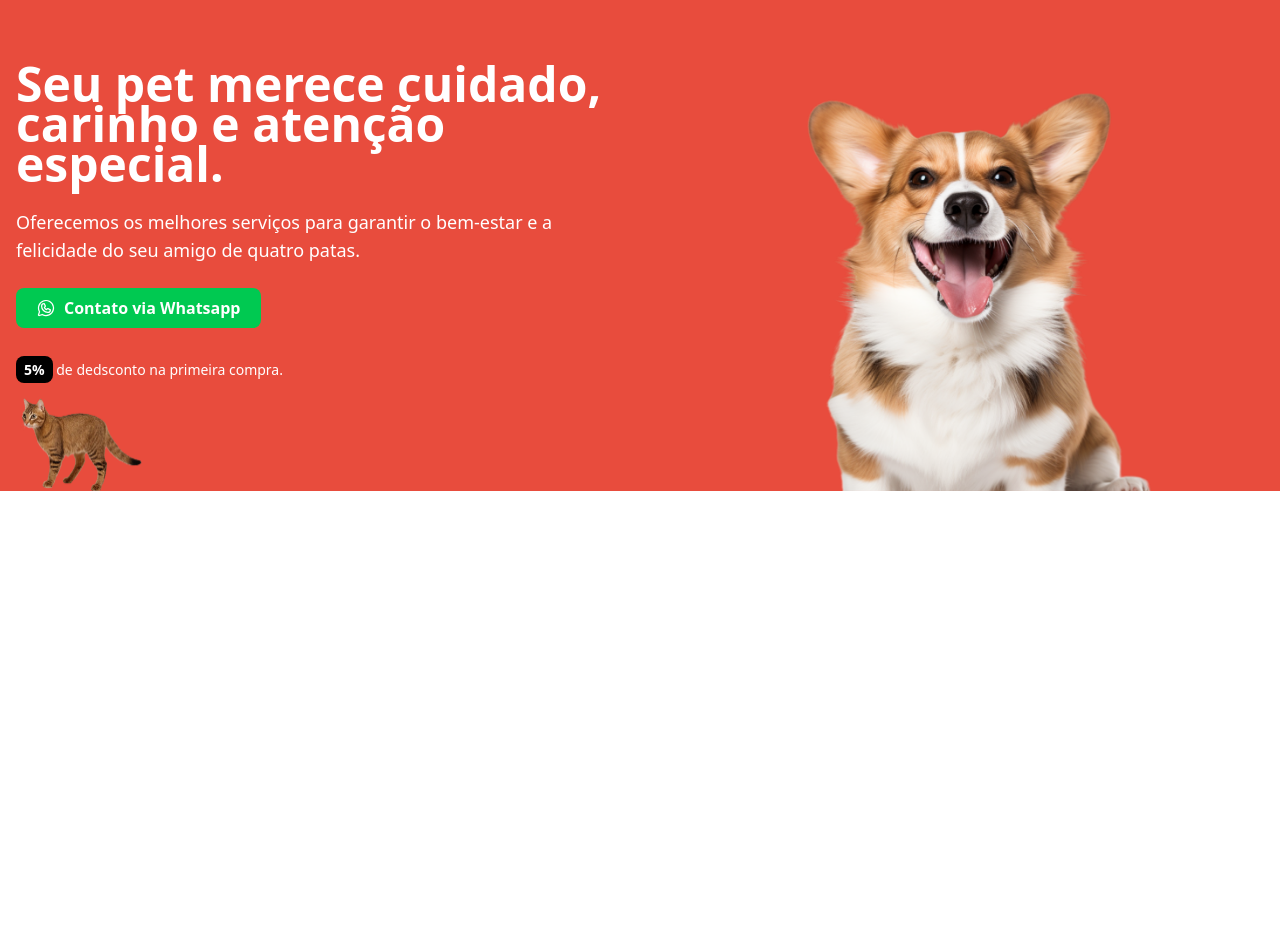
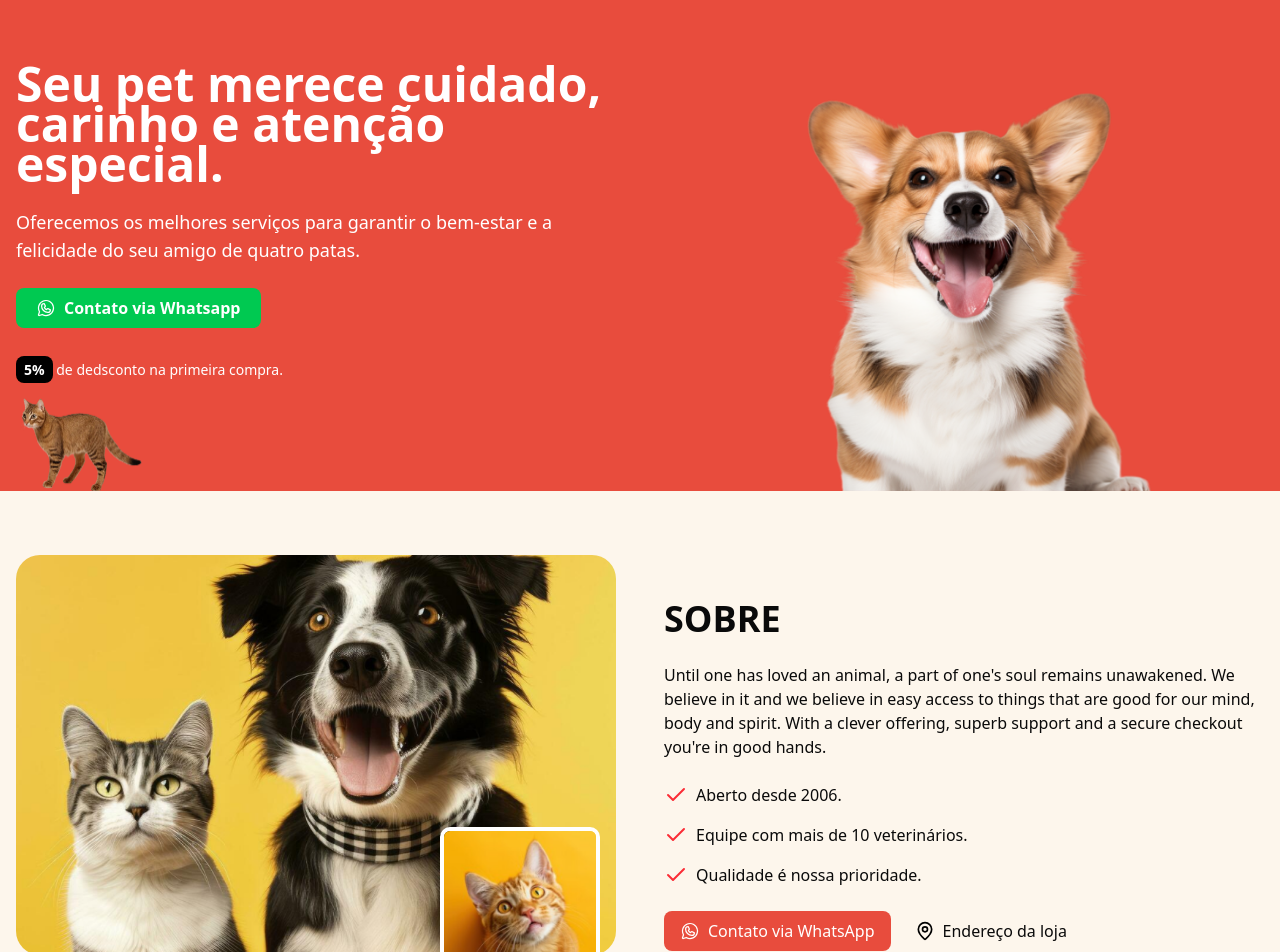
Before and after one commit to Dyego27/PetShop, a Next.js app in the folder petshop/: page / in a window 1280 px wide. Shown: the top 952 px of the page. Before the commit the page ends 800 px from the top, so only its background shows below. Built offline with nearby package versions, Linux system fonts and the light colour scheme.

Commit message:
section about feita

```diff
--- /dev/null
+++ b/petshop/src/app/_components/about.tsx
@@ -0,0 +1,88 @@
+import Image from "next/image";
+import about1Img from '../../../public/about-1.png'
+import about2Img from '../../../public/about-2.png'
+import { Check, MapPin } from "lucide-react";
+import { WhatsappLogoIcon } from "@phosphor-icons/react/dist/ssr";
+
+export function About() {
+  return (
+    <section className="bg-[#FDF6ec] py-16">
+      <div className="container px-4 mx-auto">
+
+        <div className="grid grid-cols-1 lg:grid-cols-2 gap-12 items-center">
+
+          <div className="relative" data-aos="fade-up-right" data-aos-delay="300">
+
+            <div className="relative w-full h-[400px] rounded-3xl overflow-hidden">
+              <Image
+                src={about1Img}
+                alt="Foto do cachorro"
+                fill
+                quality={100}
+                className="object-cover hover:scale-110 duration-300"
+                priority
+              />
+            </div>
+
+            <div className="absolute w-40 h-40 right-4 -bottom-8 border-4 overflow-hidden rounded-lg border-white">
+              <Image
+                src={about2Img}
+                alt="Foto do cachorro 2"
+                fill
+                quality={100}
+                priority
+              />
+            </div>
+
+          </div>
+
+          <div className="space-y-6 mt-10" data-aos="fade-up-left" data-aos-delay="300">
+            <h2 className="text-4xl font-bold">SOBRE</h2>
+
+            <p>
+              Until one has loved an animal, a part of one's soul remains unawakened. We believe in it and we believe in easy access to things that are good for our mind, body and spirit. With a clever offering, superb support and a secure checkout you're in good hands.
+            </p>
+
+            <ul className="space-y-4">
+              <li className="flex items-center gap-2">
+                <Check className="text-red-500" />
+                Aberto desde 2006.
+              </li>
+              <li className="flex items-center gap-2">
+                <Check className="text-red-500" />
+                Equipe com mais de 10 veterinários.
+              </li>
+              <li className="flex items-center gap-2">
+                <Check className="text-red-500" />
+                Qualidade é nossa prioridade.
+              </li>
+            </ul>
+
+            <div className="flex gap-2">
+              <a
+                target='_blank'
+                href={`https://wa.me/556799998800?text=Olá vim pelo site e gostaria de mais informações`}
+                className="bg-[#E84C3D] text-white flex items-center justify-center w-fit gap-2 px-4 py-2 rounded-md"
+              >
+                <WhatsappLogoIcon className="w-5 h-5 text-white" />
+                Contato via WhatsApp
+              </a>
+
+              <a
+                href="#"
+                className=" flex items-center justify-center w-fit gap-2 px-4 py-2 rounded-md"
+              >
+                <MapPin className="w-5 h-5 text-black" />
+                Endereço da loja
+              </a>
+            </div>
+
+          </div>
+
+        </div>
+
+
+      </div>
+    </section>
+  )
+}
--- a/petshop/src/app/page.tsx
+++ b/petshop/src/app/page.tsx
@@ -1,9 +1,11 @@
+import { About } from "./_components/about";
 import { Header } from "./_components/header";
 
 export default function Home(){
   return(
     <main>
       <Header />
+      <About />
     </main>
   )
 }
```
